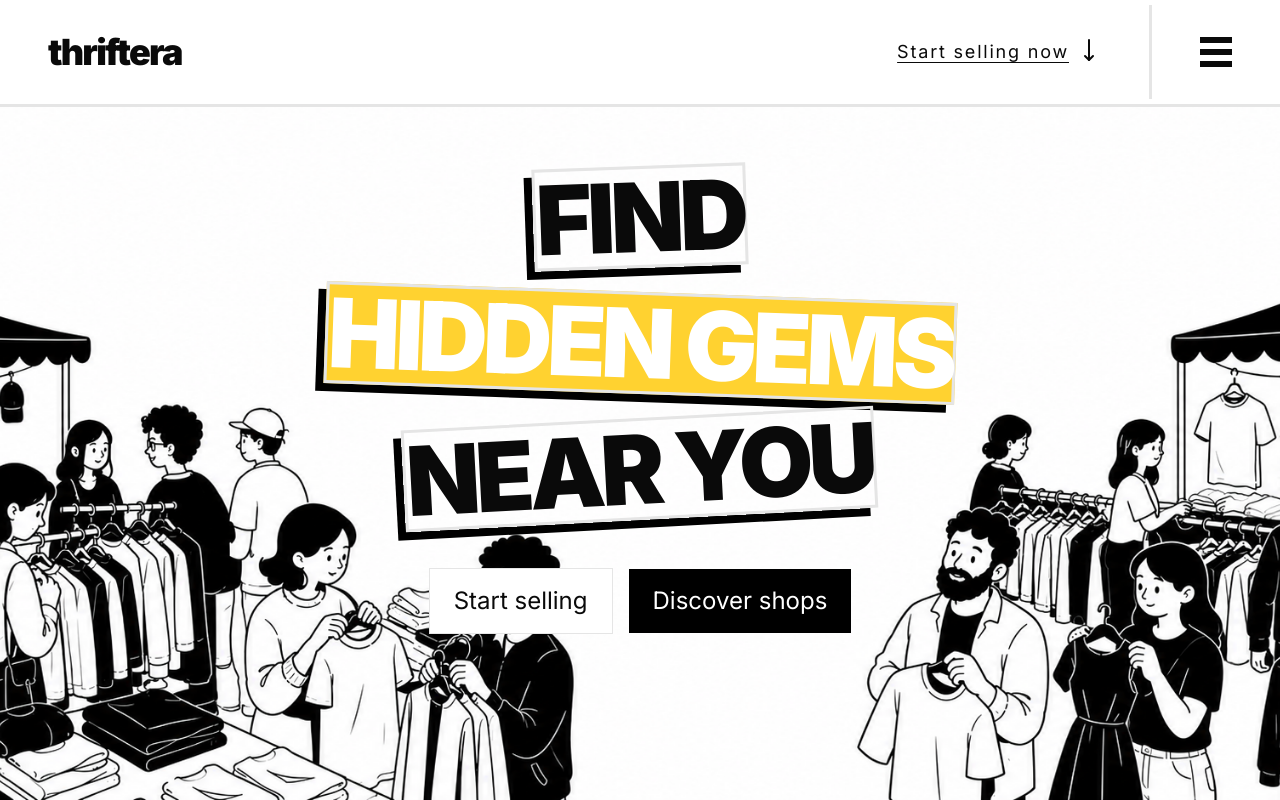
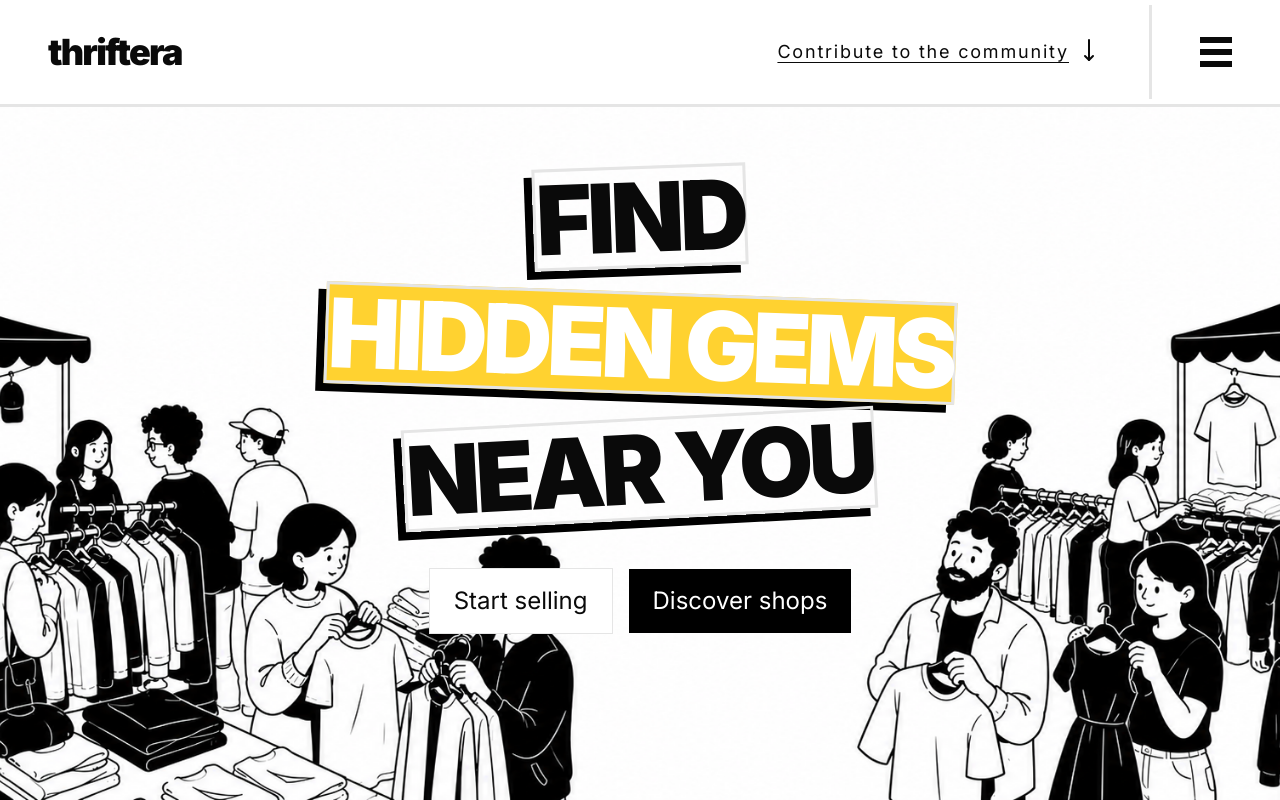
Before and after one commit to hareeshgg/thriftera, a Next.js app: page / in a window 1280 px wide. Built offline with nearby package versions, Linux system fonts and the light colour scheme.

Commit message:
change nav text

```diff
--- a/components/landing-page-navbar.tsx
+++ b/components/landing-page-navbar.tsx
@@ -24,7 +24,7 @@ const Navbar = () => {
                 </div>
                 <div className="flex justify-center items-center ">
                     <div className="hidden md:flex px-12 py-8 gap-2">
-                        <Link href={"/login"} className="pointer-events-auto cursor-pointer text-lg tracking-widest underline underline-offset-4 active:underline hover:underline-offset-6 duration-200 ease-in-out transition-all ">Start selling now</Link>
+                        <Link href={"/login"} className="pointer-events-auto cursor-pointer text-lg tracking-widest underline underline-offset-4 active:underline hover:underline-offset-6 duration-200 ease-in-out transition-all ">Contribute to the community</Link>
                         <MoveDown />
                     </div>
                     <div className="border-l-3 px-5 py-5 sm:px-8 sm:py-6 lg:px-12 lg:py-8">
```
